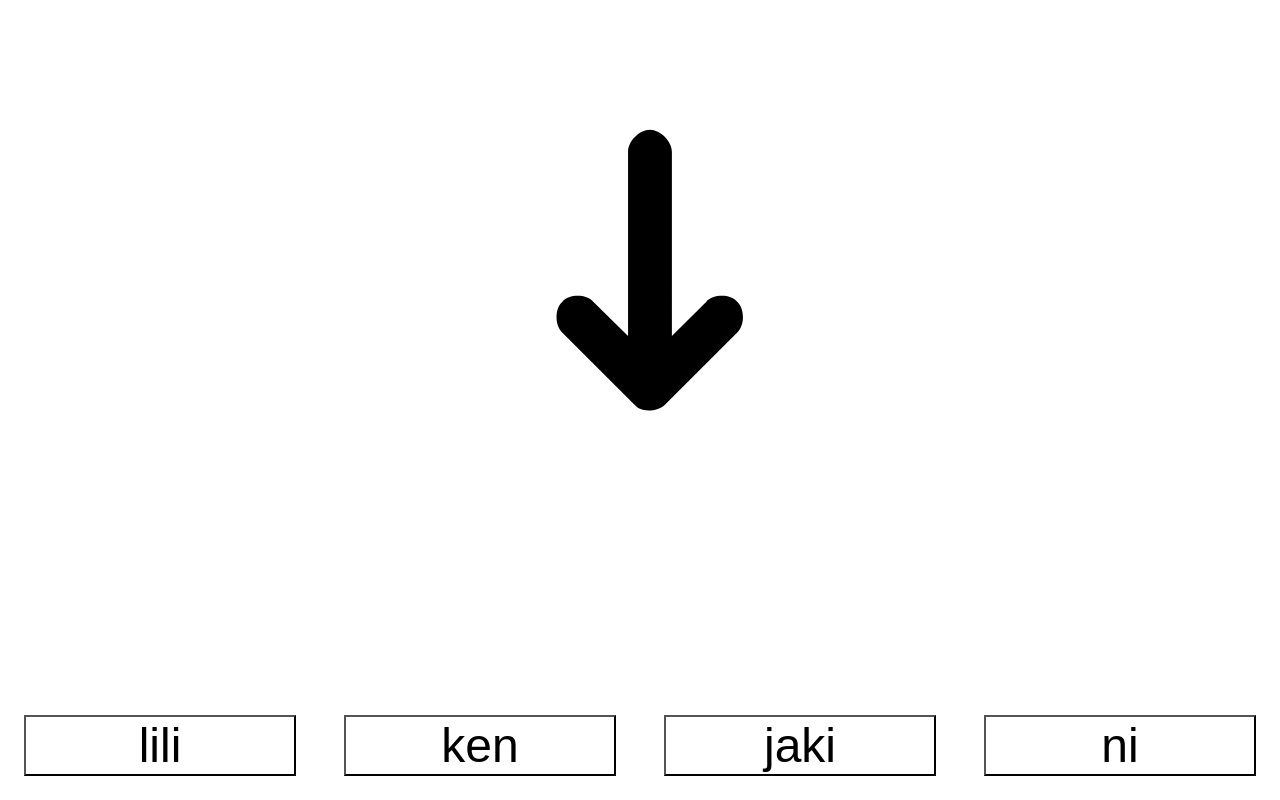
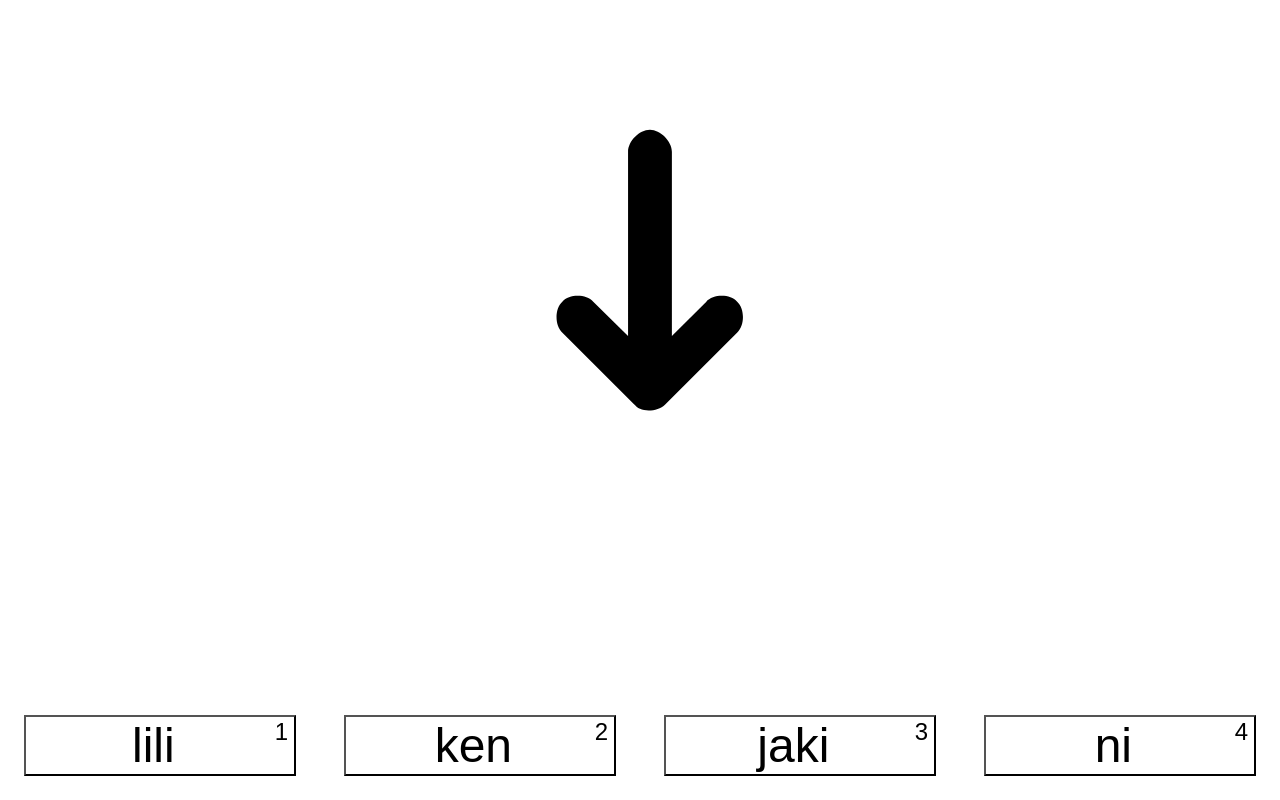
Before and after one commit to jonot-cyber/sitelen-pona-tester, a React (Create React App) app: page / in a window 1280 px wide. Built offline with nearby package versions, Linux system fonts and the light colour scheme.

Commit message:
Add the number to the buttons and separate styles.

```diff
--- a/src/WordButton/WordButton.jsx
+++ b/src/WordButton/WordButton.jsx
@@ -1,4 +1,5 @@
 import { useEffect } from "react";
+import styles from "./WordButton.module.css"
 
 function WordButton(props) {
     function keyPressListener(e) {
@@ -16,7 +17,10 @@ function WordButton(props) {
         return () => window.removeEventListener("keypress", keyPressListener)
     })
 
-    return <button onClick={() => props.answer(props.word)}>{props.word}</button>;
+    return <button className={styles.button} onClick={() => props.answer(props.word)}>
+        <span className={styles.word}>{props.word}</span>
+        <span className={styles.number}>{props.number+1}</span>
+    </button>;
 }
 
 export default WordButton;
--- /dev/null
+++ b/src/WordButton/WordButton.module.css
@@ -0,0 +1,23 @@
+.button {
+    flex: 1;
+    font-size: 3em;
+    background-color: white;
+    margin: 0.5em;
+    display: flex;
+}
+
+@media (max-width: 1000px) {
+    .button {
+        margin: 0.1em;
+    }
+}
+
+
+.word {
+    text-align: center;
+    flex: 1;
+}
+
+.number {
+    font-size: 0.5em;
+}
--- a/src/WordButtonList/WordButtonList.module.css
+++ b/src/WordButtonList/WordButtonList.module.css
@@ -4,19 +4,8 @@
     flex: 2;
 }
 
-.container button {
-    flex: 1;
-    font-size: 3em;
-    background-color: white;
-    margin: 0.5em;
-}
-
 @media (max-width: 1000px) {
     .container {
         flex-direction: column;
     }
-
-    .container button {
-        margin: 0.1em;
-    }
 }
```
